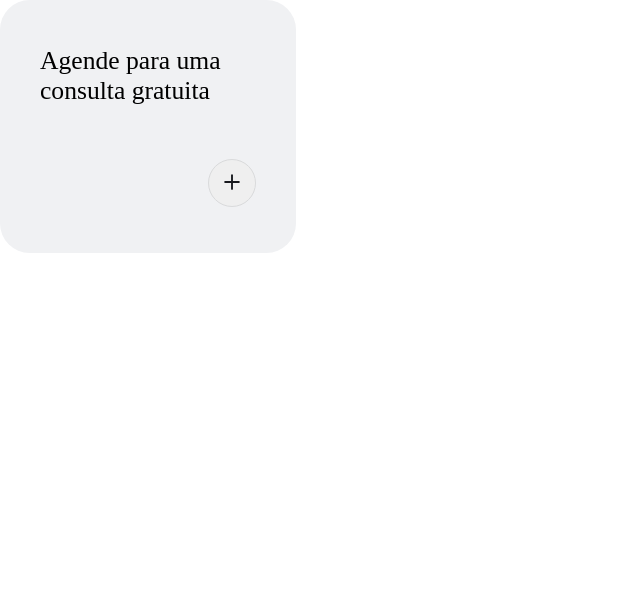
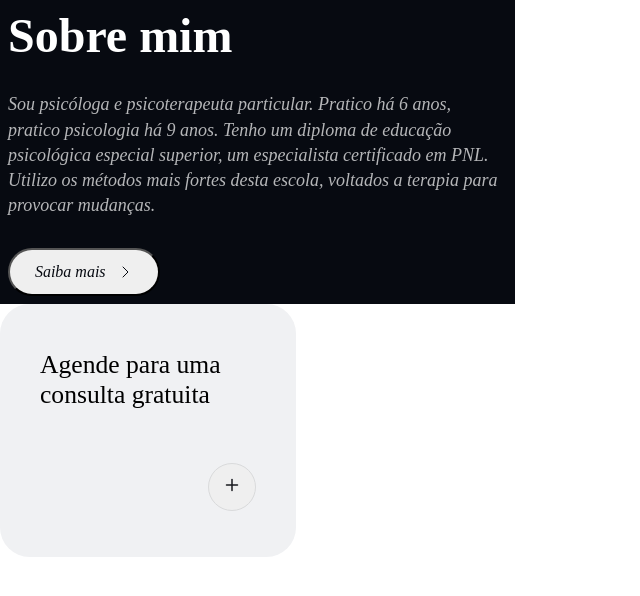
Before and after one commit to PedroPauloDias/psychology-website, a Next.js app: page / in a window 1280 px wide. Shown: the top 596 px of the page, without its empty margins (0-640 px from the left). Built offline with nearby package versions, Linux system fonts and the light colour scheme.

Commit message:
criando componente Descripition card

```diff
--- a/pages/index.js
+++ b/pages/index.js
@@ -1,14 +1,11 @@
+import DescriptionCard from "@/src/components/DescriptionCard";
 import Card from "@/src/components/card";
-
 
 export default function Home() {
   return (
     <>
-
-      <Card />
-
-
-
+      <DescriptionCard />
+      <Card/>
     </>
   )
 }
--- /dev/null
+++ b/src/components/DescriptionCard/index.jsx
@@ -0,0 +1,14 @@
+import React from 'react'
+import {CaretRight} from 'phosphor-react'
+import * as S from './style'
+
+ const DescriptionCard = () => {
+  return (
+    <S.Container>
+      <S.Title>Sobre mim</S.Title>
+      <S.Description>Sou psicóloga e psicoterapeuta particular. Pratico há 6 anos, pratico psicologia há 9 anos. Tenho um diploma de educação psicológica especial superior, um especialista certificado em PNL. Utilizo os métodos mais fortes desta escola, voltados a terapia para provocar mudanças.</S.Description>
+    <S.Button>Saiba mais <CaretRight/></S.Button>
+  </S.Container>
+  )
+}
+export default DescriptionCard
--- /dev/null
+++ b/src/components/DescriptionCard/style.jsx
@@ -0,0 +1,47 @@
+import styled from "styled-components";
+
+
+export const Container = styled.div`
+height: 19rem;
+width: 32.2rem;
+background-color:#070A11;
+color: #fff;
+display: flex;
+flex-direction: column;
+align-items: flex-start;
+justify-content: space-between;
+padding: .5rem;
+`
+export const Title = styled.p`
+font-weight: 700;
+font-size: 3rem;
+`
+
+export const Description = styled.p`
+font-family: 'Nunito';
+font-style: italic;
+font-weight: 200;
+font-size: 18px;
+line-height: 140%;
+color: #FFFFFF;
+opacity: 0.7;
+`
+export const Button = styled.button`
+font-family: 'Nunito';
+height: 3rem;
+width: 9.5rem;
+border-radius:1.5rem;
+display: flex;
+align-items: center;
+justify-content: space-around ;
+padding: 0.5rem 1.2rem;
+font-weight: 200;
+font-style: italic;
+color: #070A11;
+
+
+transition:.5s;
+cursor: pointer;
+
+
+`
--- a/src/components/card/index.jsx
+++ b/src/components/card/index.jsx
@@ -6,7 +6,7 @@ const Card = () => {
   return (
       <S.Container>
         <S.Title>Agende para uma consulta gratuita</S.Title>
-        <S.Button><Plus size={20} weight="bold" color="#17191E" /></S.Button>
+        <S.Button><Plus  weight="bold" color="#17191E" /></S.Button>
       </S.Container>
   )
 }
--- a/src/components/card/style.jsx
+++ b/src/components/card/style.jsx
@@ -26,6 +26,7 @@ cursor: pointer;
 
 &:hover{
   border: 1px solid #17191E ;
+
 }
 
 `
--- a/styles/globals.css
+++ b/styles/globals.css
@@ -2,4 +2,5 @@
   box-sizing: border-box;
   padding: 0;
   margin: 0;
+  font-size: 16px;
 }
```
